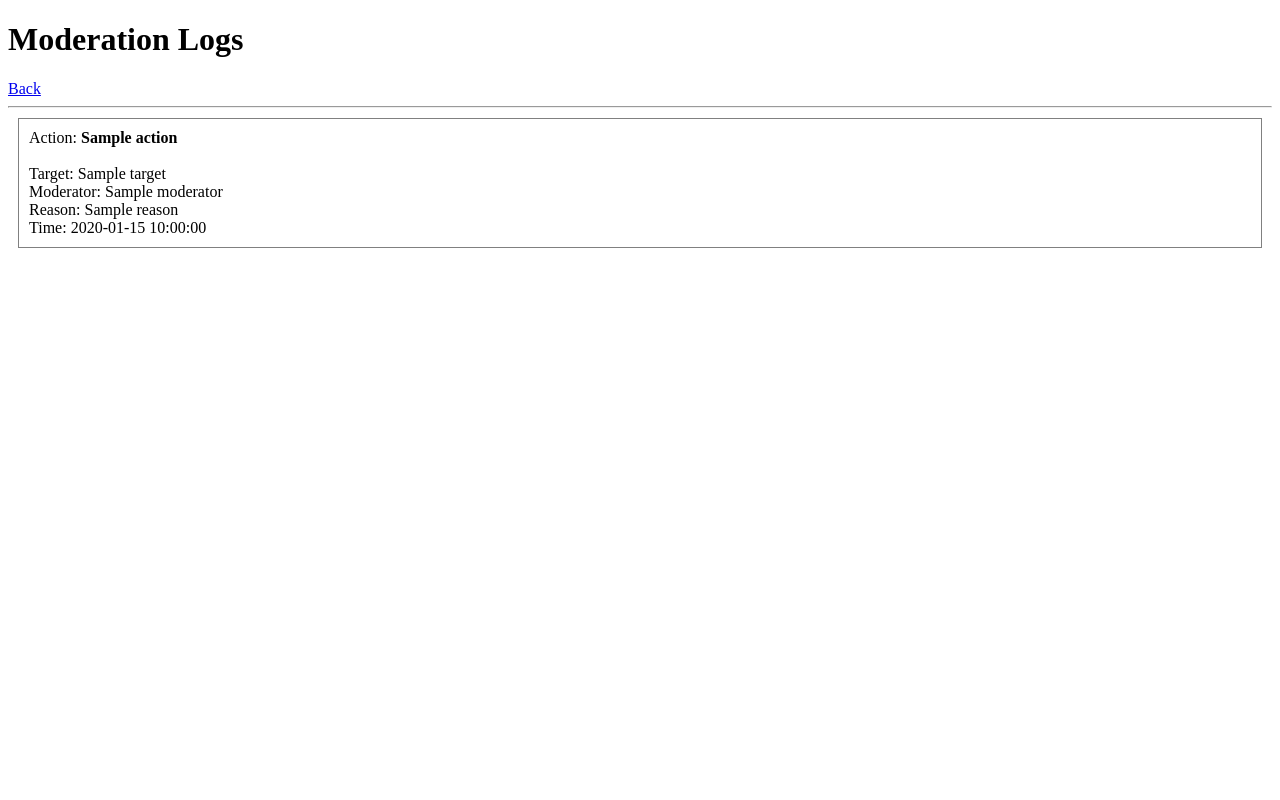
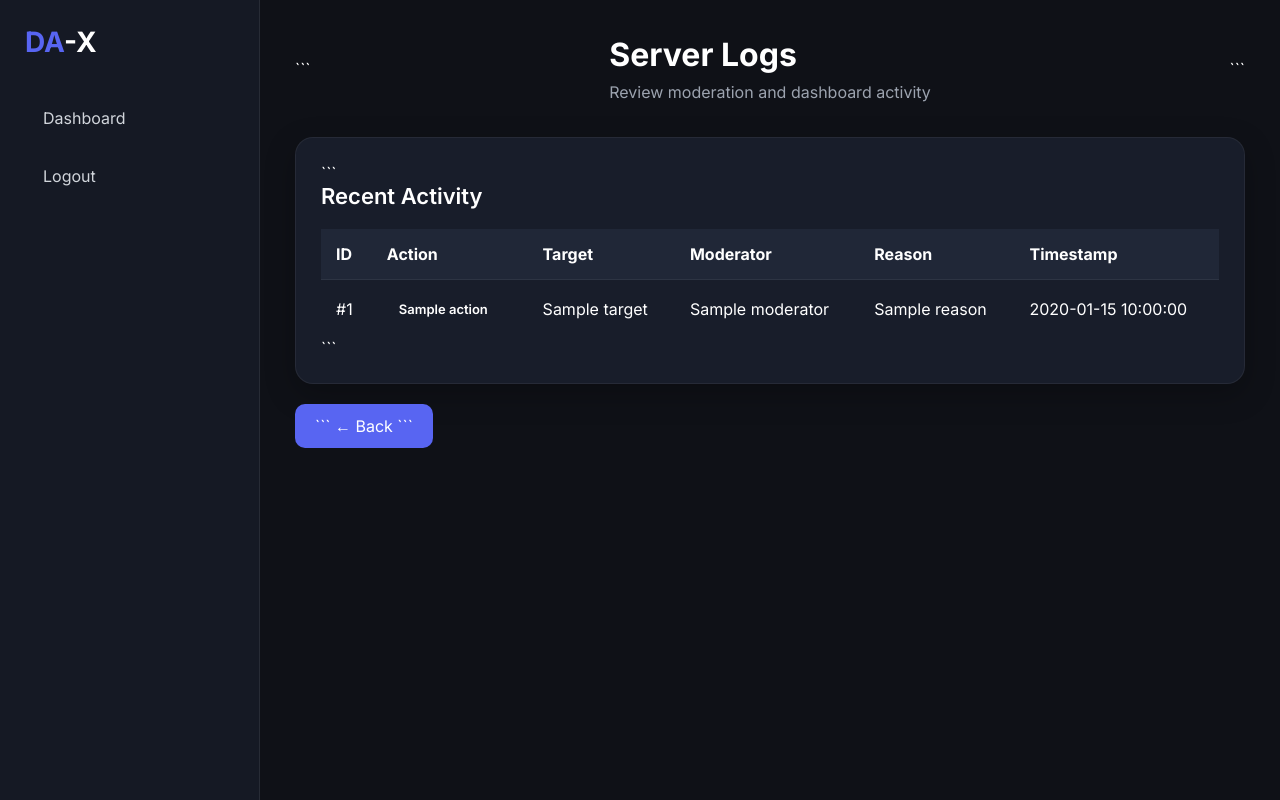
Before and after one commit to AngelLand-Discord/DA-X, a Flask app: template dashboard-service/templates/logs.html in a window 1280 px wide. Run offline with Flask 3, Linux system fonts and the light colour scheme; the template is opened without the code that fills it: most values are stand-ins (such as "Sample title", 1, 10 or a date in 2020).

Commit message:
Update logs.html

````diff
--- a/dashboard-service/templates/logs.html
+++ b/dashboard-service/templates/logs.html
@@ -1,76 +1,166 @@
-<!DOCTYPE html>
-<html>
+{% extends "base.html" %}
 
-<head>
+{% block title %}
+Logs | DA-X
+{% endblock %}
 
-    <title>
+{% block content %}
 
-        Logs
+<div class="topbar">
 
-    </title>
+```
+<div>
 
-</head>
+    <div class="page-title">
+        Server Logs
+    </div>
 
-<body>
+    <p style="color:#9ca3af;margin-top:8px;">
+        Review moderation and dashboard activity
+    </p>
 
-<h1>
+</div>
+```
 
-Moderation Logs
+</div>
 
-</h1>
+<div class="card">
 
-<a href="/guild/{{ guild_id }}">
+```
+<div class="section-title">
+    Recent Activity
+</div>
 
-Back
+{% if logs %}
+
+    <table>
+
+        <thead>
+
+            <tr>
+
+                <th>ID</th>
+                <th>Action</th>
+                <th>Target</th>
+                <th>Moderator</th>
+                <th>Reason</th>
+                <th>Timestamp</th>
+
+            </tr>
+
+        </thead>
+
+        <tbody>
+
+            {% for log in logs %}
+
+            <tr>
+
+                <td>
+                    #{{ log.id }}
+                </td>
+
+                <td>
+
+                    {% if log.action == "BAN" %}
+
+                    <span class="badge badge-rejected">
+                        BAN
+                    </span>
+
+                    {% elif log.action == "KICK" %}
+
+                    <span class="badge badge-rejected">
+                        KICK
+                    </span>
+
+                    {% elif log.action == "WARN" %}
+
+                    <span class="badge badge-pending">
+                        WARN
+                    </span>
+
+                    {% elif log.action == "TIMEOUT" %}
+
+                    <span class="badge badge-pending">
+                        TIMEOUT
+                    </span>
+
+                    {% elif log.action == "UNBAN" %}
+
+                    <span class="badge badge-approved">
+                        UNBAN
+                    </span>
+
+                    {% elif log.action == "UNTIMEOUT" %}
+
+                    <span class="badge badge-approved">
+                        UNTIMEOUT
+                    </span>
+
+                    {% else %}
+
+                    <span class="badge">
+                        {{ log.action }}
+                    </span>
+
+                    {% endif %}
+
+                </td>
+
+                <td>
+                    {{ log.target }}
+                </td>
+
+                <td>
+                    {{ log.moderator }}
+                </td>
+
+                <td>
+                    {{ log.reason or "No reason provided" }}
+                </td>
+
+                <td>
+                    {{ log.timestamp }}
+                </td>
+
+            </tr>
+
+            {% endfor %}
+
+        </tbody>
+
+    </table>
+
+{% else %}
+
+    <div
+        style="
+        text-align:center;
+        padding:40px;
+        color:#9ca3af;
+        "
+    >
+        No logs available.
+    </div>
+
+{% endif %}
+```
+
+</div>
+
+<br>
+
+<a
+href="/guild/{{ guild_id }}"
+class="btn"
+
+>
+
+```
+← Back
+```
 
 </a>
 
-<hr>
-
-{% for log in logs %}
-
-<div style="
-border:1px solid gray;
-padding:10px;
-margin:10px;
-">
-
-Action:
-
-<b>
-
-{{ log.action }}
-
-</b>
-
-<br><br>
-
-Target:
-
-{{ log.target }}
-
-<br>
-
-Moderator:
-
-{{ log.moderator }}
-
-<br>
-
-Reason:
-
-{{ log.reason }}
-
-<br>
-
-Time:
-
-{{ log.timestamp }}
-
-</div>
-
-{% endfor %}
-
-</body>
-
-</html>
+{% endblock %}
````
